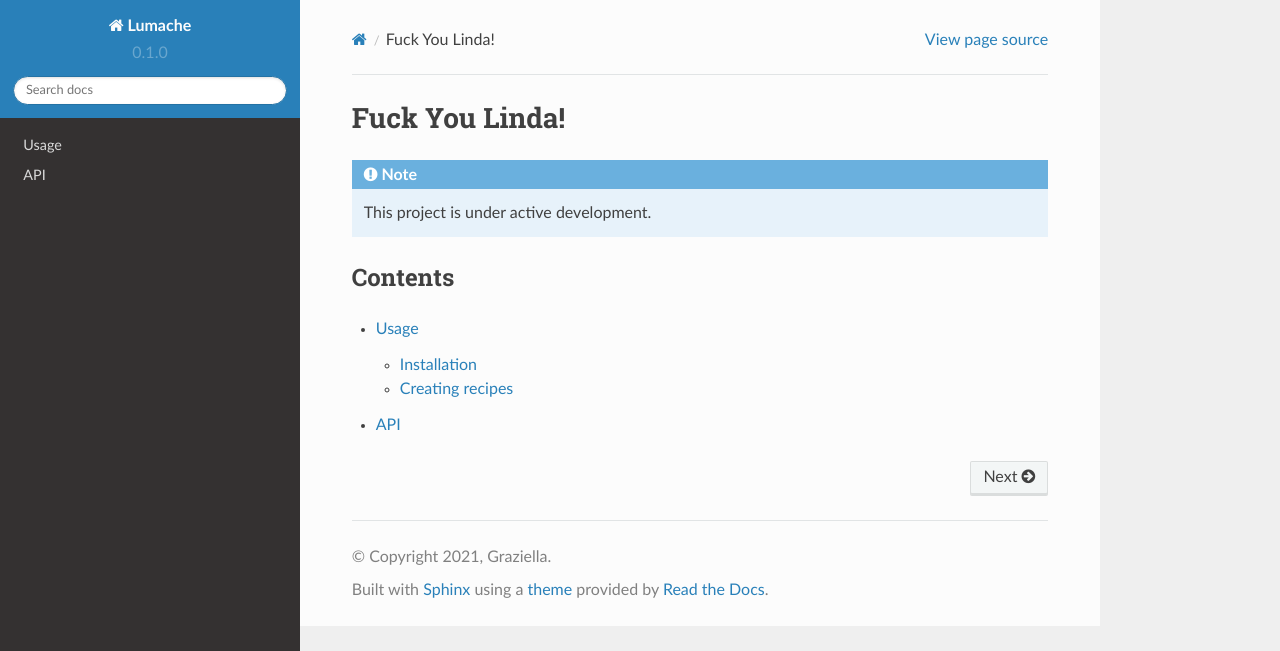
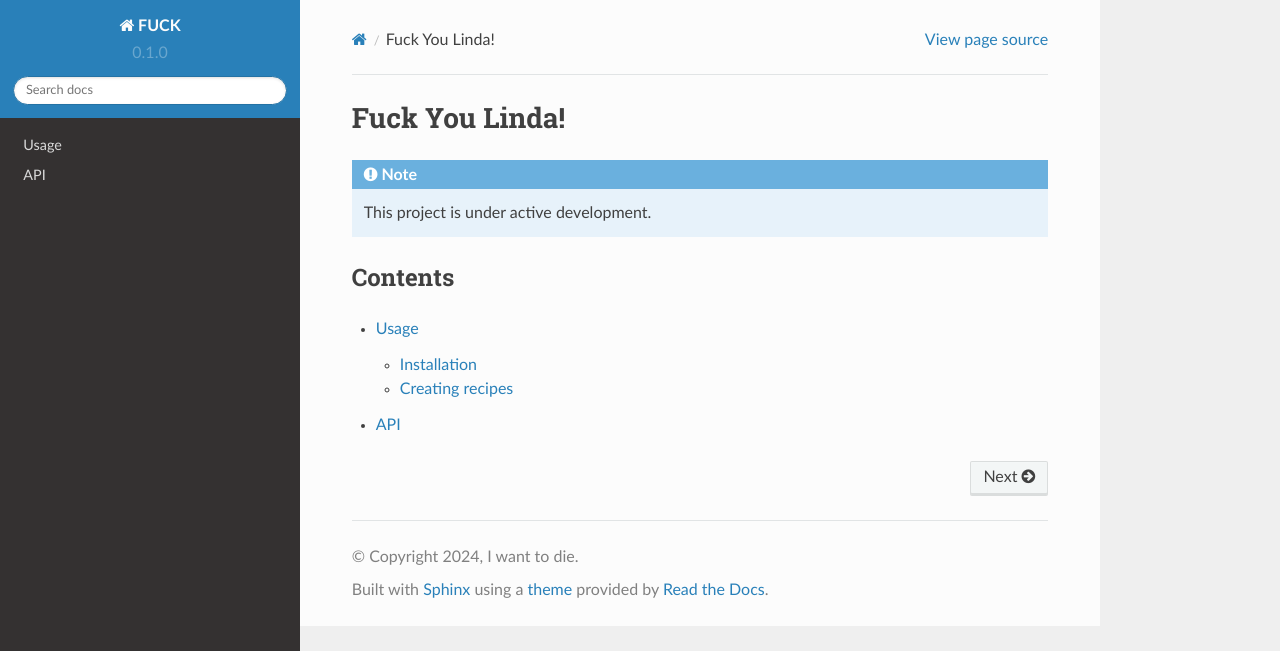
Before and after one commit to AndrewMcGhee/Site-Testing-V2, a Sphinx documentation site: the page built from docs/source/index.rst, in a window 1280 px wide. Shown: the top 651 px of the page. Built offline with Sphinx 7.4.7 and the Read the Docs theme 2.0.0, drawn with Linux system fonts in a browser that asks for light colours.

Commit message:
Update conf.py

```diff
--- a/docs/source/conf.py
+++ b/docs/source/conf.py
@@ -2,9 +2,9 @@
 
 # -- Project information
 
-project = 'Lumache'
-copyright = '2021, Graziella'
-author = 'Graziella'
+project = 'FUCK'
+copyright = '2024, I want to die'
+author = 'This fuck head'
 
 release = '0.1'
 version = '0.1.0'
```
